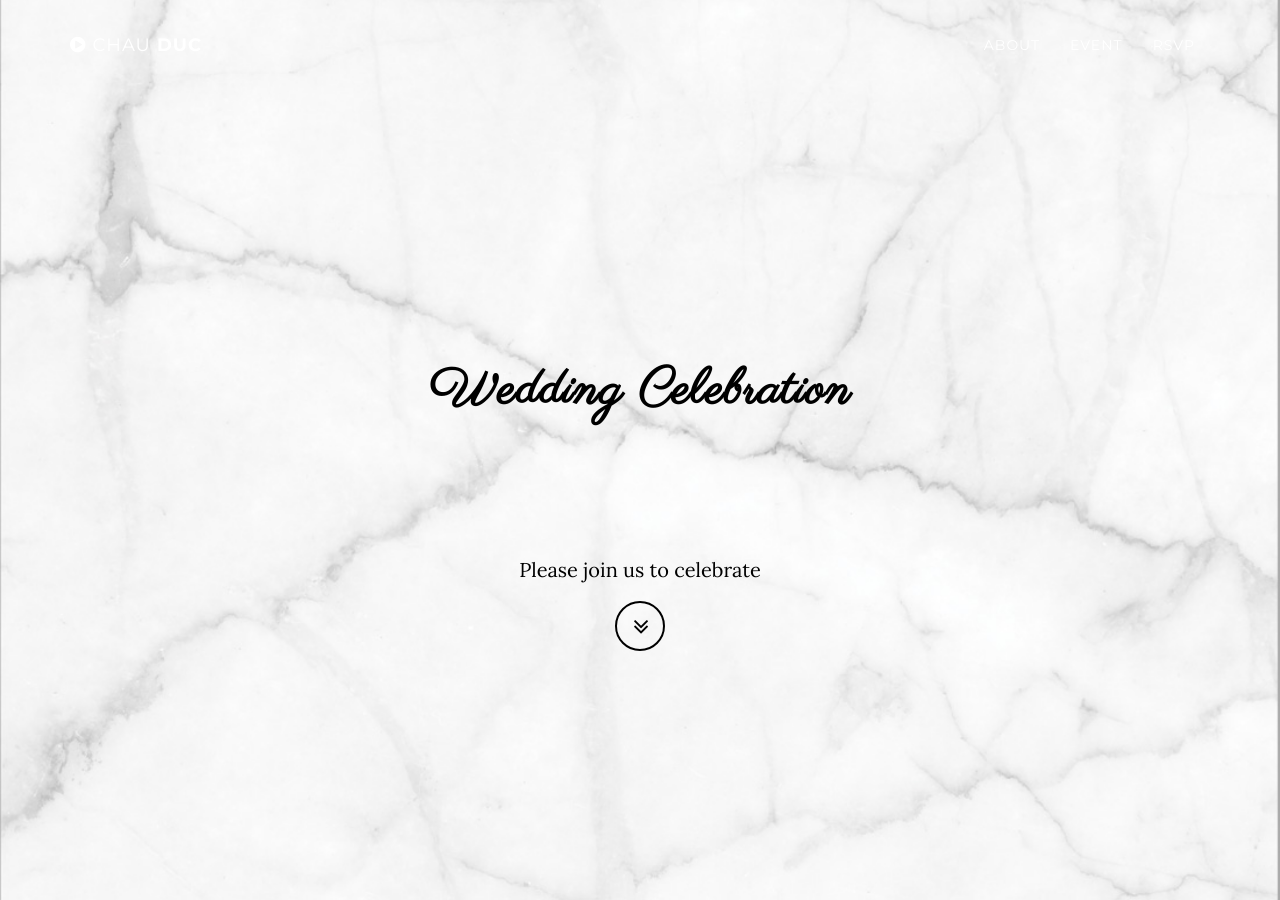
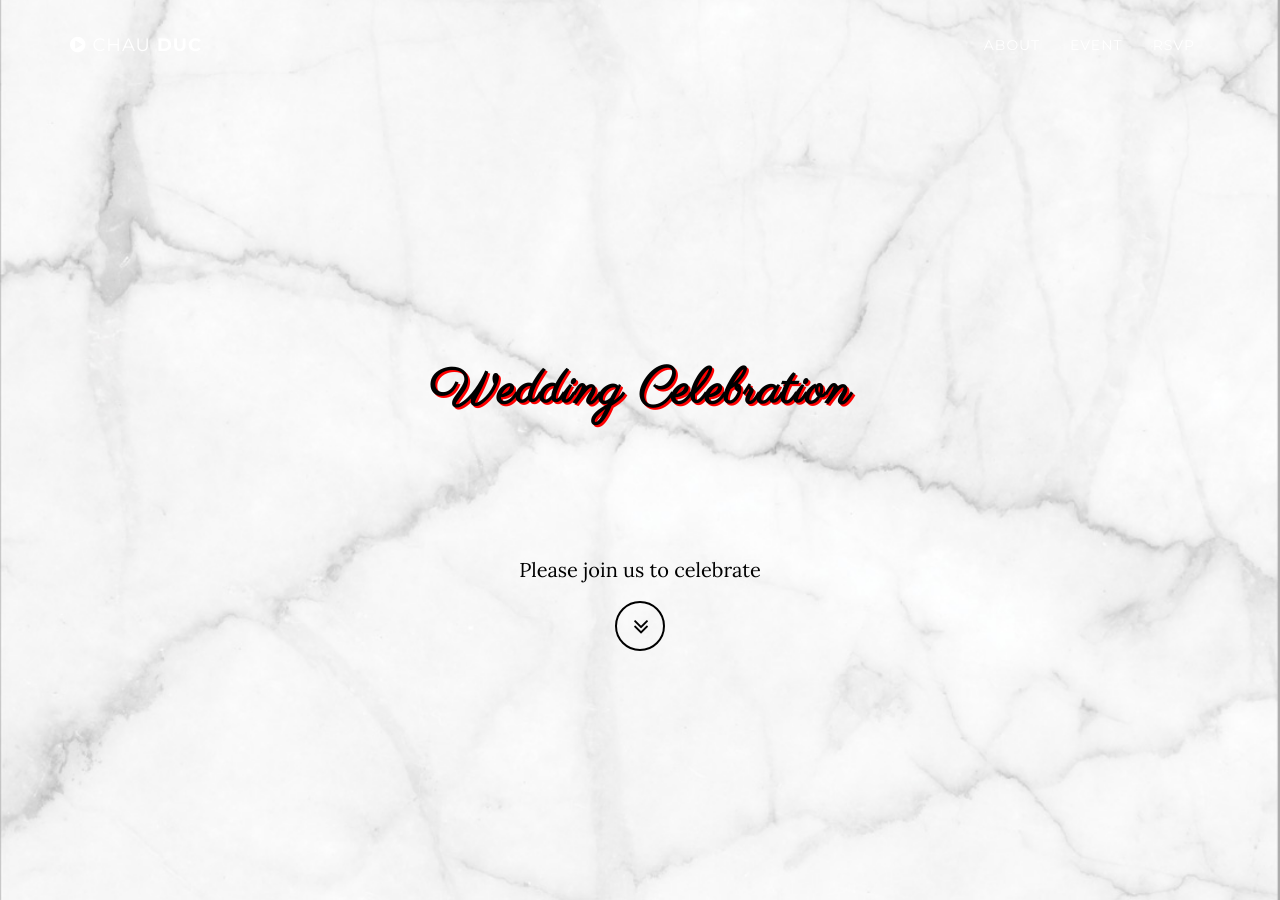
Before and after one commit to vmdlab/ducchau-wedding, a Jekyll site: the page built from index.html, in a window 1280 px wide and 900 px high. Built offline with Jekyll 4.4.1, drawn with Linux system fonts in a browser that asks for light colours; some web fonts are replaced.

Commit message:
Update grayscale.css

```diff
--- a/_includes/css/grayscale.css
+++ b/_includes/css/grayscale.css
@@ -162,6 +162,7 @@ a:focus {
     }
 
     .intro .intro-body .brand-heading {
+        text-shadow: 2px 2px #ff0000;
         font-size: 50px;
     }
 
@@ -246,12 +247,14 @@ a:focus {
 
 .content-section {
     padding-top: 100px;
+    text-align: center;
 }
 
 .download-section {
     width: 100%;
     padding: 50px 0;
     color: #fff;
+    text-align: center;
     background: url(/img/downloads-bg.jpg) no-repeat center center scroll;
     background-color: {{ site.color.primary-dark }};
     -webkit-background-size: cover;
@@ -332,6 +335,7 @@ ul.banner-social-buttons li {
 
 footer {
     padding: 50px 0;
+    text-align: center;
 }
 
 footer p {
```
